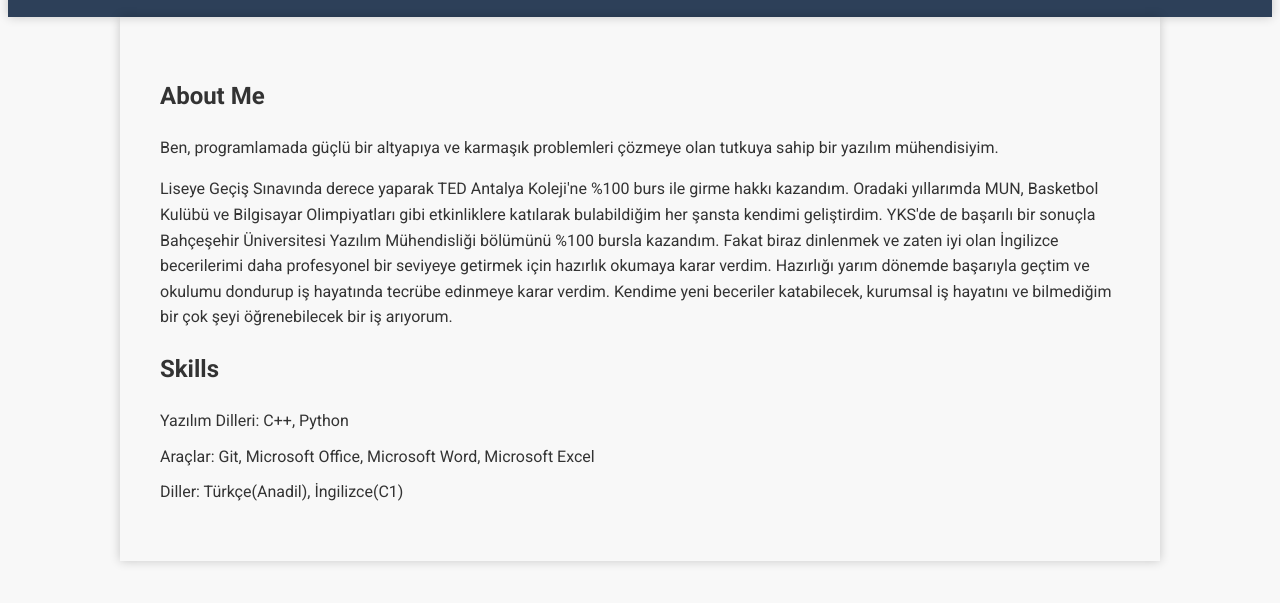
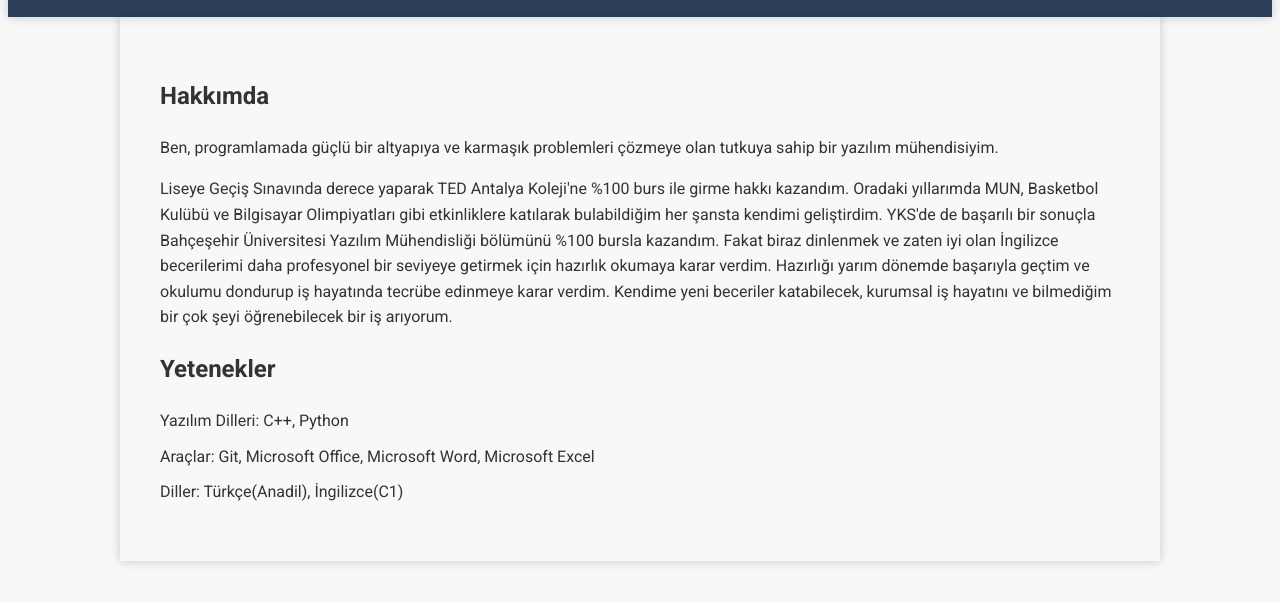
Before and after one commit to emrekbek/EmreBektas.com, a plain HTML site: page index.html in a window 1280 px wide. Shown: the part 89-692 px from the top of the page. Drawn offline with Linux system fonts and the light colour scheme.

Commit message:
Update index.html

```diff
--- a/index.html
+++ b/index.html
@@ -55,10 +55,10 @@
       <h1>Emre Kadir Bektaş</h1>
     </header>
     <div class="container">
-      <h2>About Me</h2>
+      <h2>Hakkımda</h2>
       <p>Ben, programlamada güçlü bir altyapıya ve karmaşık problemleri çözmeye olan tutkuya sahip bir yazılım mühendisiyim.</p>
       <p>Liseye Geçiş Sınavında derece yaparak TED Antalya Koleji'ne %100 burs ile girme hakkı kazandım. Oradaki yıllarımda MUN, Basketbol Kulübü ve Bilgisayar Olimpiyatları gibi etkinliklere katılarak bulabildiğim her şansta kendimi geliştirdim. YKS'de de başarılı bir sonuçla Bahçeşehir Üniversitesi Yazılım Mühendisliği bölümünü %100 bursla kazandım. Fakat biraz dinlenmek ve zaten iyi olan İngilizce becerilerimi daha profesyonel bir seviyeye getirmek için hazırlık okumaya karar verdim. Hazırlığı yarım dönemde başarıyla geçtim ve okulumu dondurup iş hayatında tecrübe edinmeye karar verdim. Kendime yeni beceriler katabilecek, kurumsal iş hayatını ve bilmediğim bir çok şeyi öğrenebilecek bir iş arıyorum.</p>
-      <h2>Skills</h2>
+      <h2>Yetenekler</h2>
       <ul>
         <li>Yazılım Dilleri: C++, Python</li>
         <li>Araçlar: Git, Microsoft Office, Microsoft Word, Microsoft Excel</li>
```
